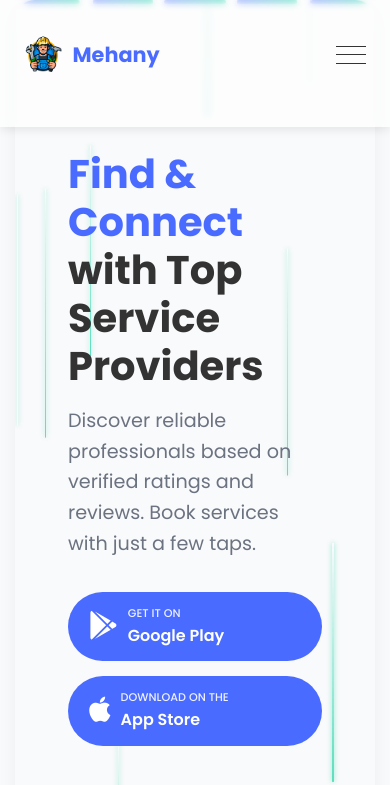
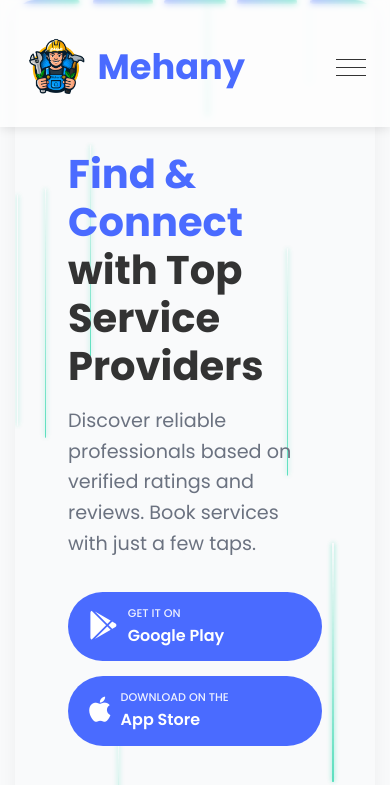
Before and after one commit to AbdelkhalekMo/MobileApp, a website: page index.html in a window 390 px wide. Shown: the top 785 px of the page. Drawn offline with nearby package versions, Linux system fonts and the light colour scheme.

Commit message:
increase logo

```diff
--- a/styles.css
+++ b/styles.css
@@ -654,8 +654,12 @@
 
     /* Header adjustments */
     nav { padding: 10px 5%; }
-    .logo img { height: 35px; }
-    .company-name { font-size: 1.1rem; }
+    .logo img {
+        height: 70px !important; /* Doubled from 35px to 70px with !important to override other media queries */
+    }
+    .company-name {
+        font-size: 2.2rem !important; /* Doubled from 1.1rem to 2.2rem with !important to override other media queries */
+    }
     .mobile-menu { width: 100%; max-width: none; }
     header {
         backdrop-filter: blur(2px);
```
